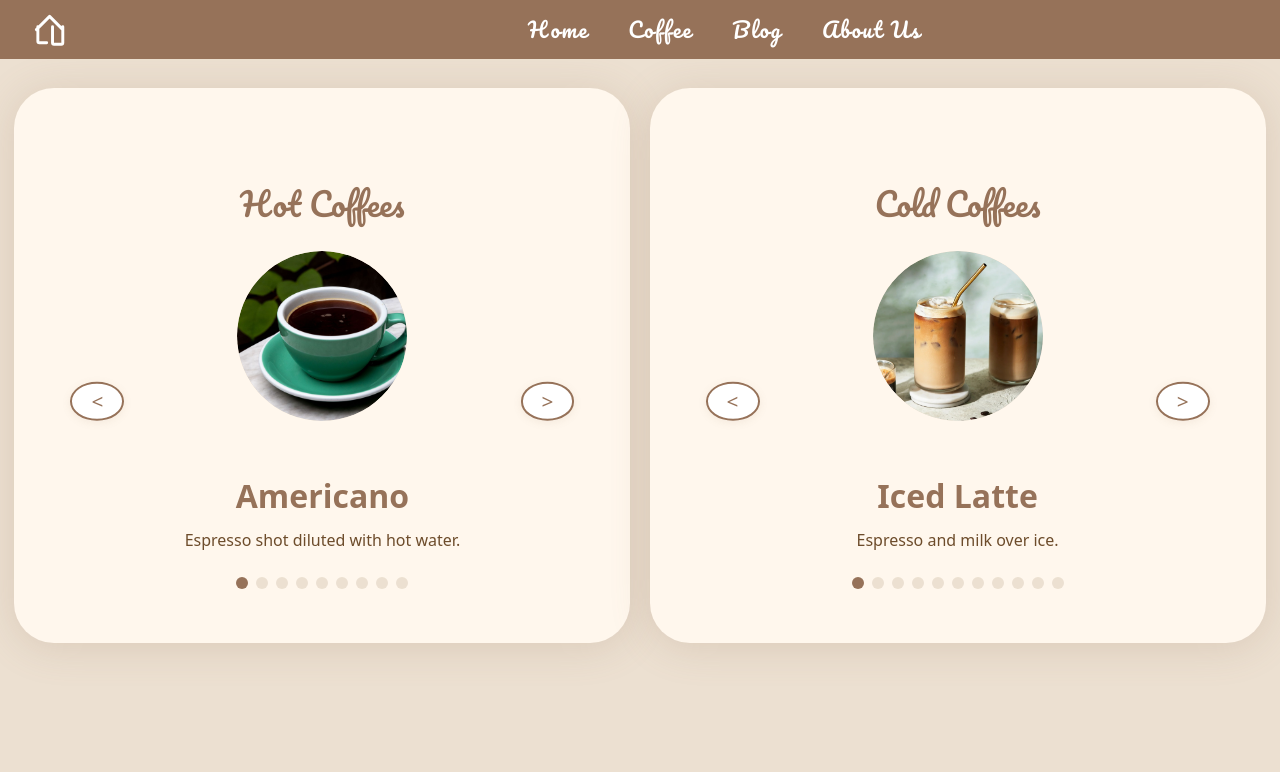
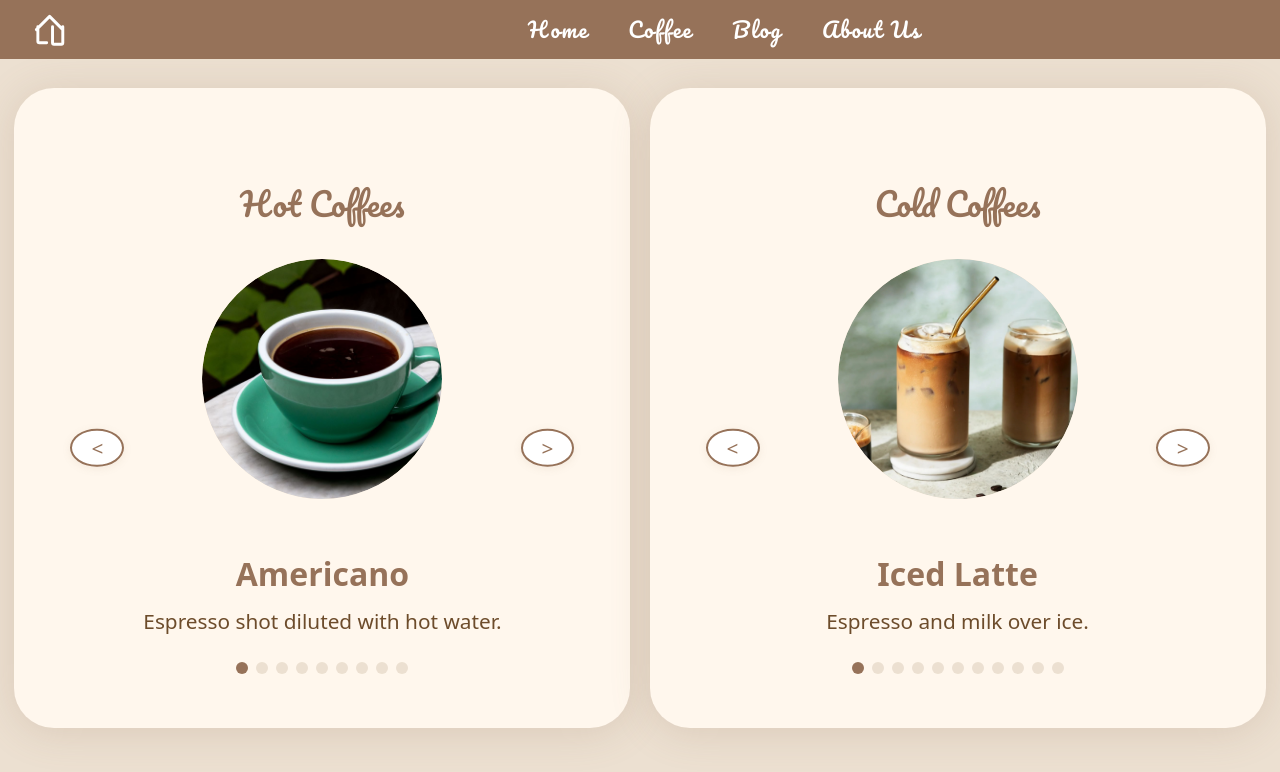
Before and after one commit to aaronMFbales/tasteoftales, a React (Vite) app: page /coffee in a window 1280 px wide. Shown: the top 772 px of the page. Built offline with nearby package versions, Linux system fonts and the light colour scheme.

Commit message:
Increase carousel image placeholder size and fix layout

```diff
--- a/src/CoffeeCarousel.css
+++ b/src/CoffeeCarousel.css
@@ -120,7 +120,7 @@
   font-family: 'Pacifico', cursive;
   color: #967259;
   font-size: 2rem;
-  margin-bottom: 1.5rem;
+  margin-bottom: 2rem;
 }
 
 .carousel-card {
@@ -171,8 +171,8 @@
 }
 
 .carousel-image {
-  width: 170px;
-  height: 170px;
+  width: 240px;
+  height: 240px;
   border-radius: 50%;
   background: #ece0d1;
   display: flex;
@@ -185,11 +185,11 @@
   width: 100%;
   height: 100%;
   object-fit: cover;
-  border-radius: 50%;
+  border-radius: 250%;
 }
 .carousel-image-placeholder {
   color: #967259;
-  font-size: 1.3rem;
+  font-size: 4rem;
   font-style: italic;
 }
 
@@ -203,7 +203,7 @@
 }
 .carousel-info p {
   color: #6d4c2b;
-  font-size: 1rem;
+  font-size: 1.3rem;
   margin: 0;
 }
 
```
